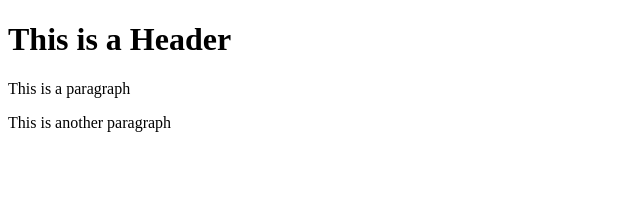
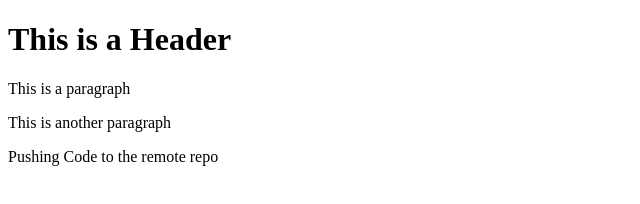
Before and after one commit to kzack123/git-test, a plain HTML site: page index.html in a window 1280 px wide. Shown: the whole page, without its empty margins (0-640 px from the left). Drawn offline with Linux system fonts and the light colour scheme.

Commit message:
Fourth commit

```diff
--- a/index.html
+++ b/index.html
@@ -4,5 +4,6 @@
         <h1>This is a Header</h1>
         <p>This is a paragraph</p>
         <p>This is another paragraph</p>
+        <p>Pushing Code to the remote repo</p>
     </body>
 </html>
```
